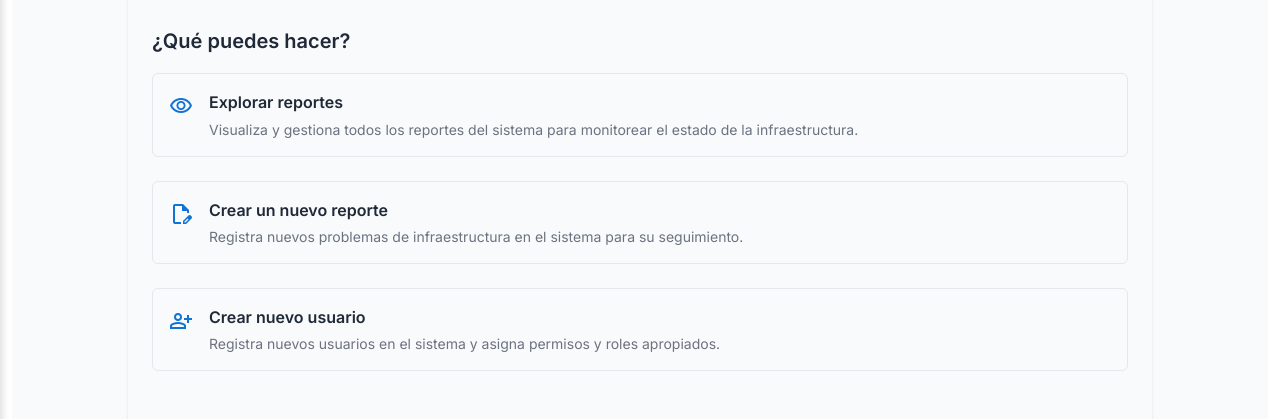
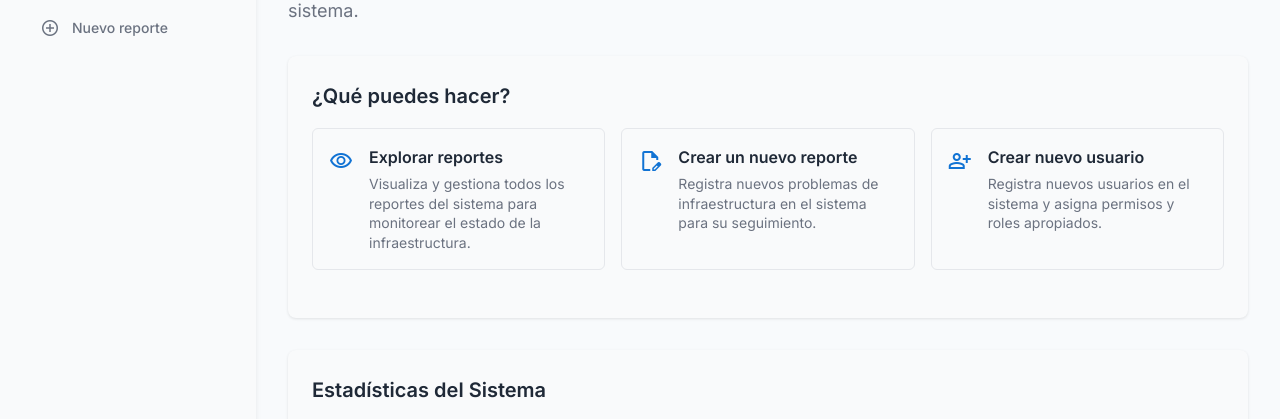
Before and after one commit to Caro-ov/UniReportes, a website: page views/admin-dashboard.html in a window 1280 px wide. Shown: the part 192-611 px from the top of the page. Drawn offline with nearby package versions, Linux system fonts and the light colour scheme; files that its build step writes are made by us from their sources; no server answers; files whose address does not match are found by name.

Commit message:
Fix CRITICAL: Agregar media query a link de responsive.css para que SOLO se aplique en pantallas <= 768px

```diff
--- a/views/admin-dashboard.html
+++ b/views/admin-dashboard.html
@@ -14,7 +14,7 @@
     <!-- CSS - Cargado estáticamente para evitar retrasos -->
     <link rel="stylesheet" href="css/components.css"/>
     <link rel="stylesheet" href="css/admin-dashboard.css"/>
-    <link rel="stylesheet" href="css/responsive.css"/>
+    <link rel="stylesheet" href="css/responsive.css" media="screen and (max-width: 768px)"/>
     <!-- jQuery -->
     <script src="https://code.jquery.com/jquery-3.6.0.min.js"></script>
     <!-- Script de seguridad -->
```
Also changed, not shown: views/admin-settings.html (+1 -1 lines), views/ayuda.html (+1 -1 lines), views/crear-reporte.html (+1 -1 lines), views/crear-usuario.html (+1 -1 lines), views/dashboard.html (+1 -1 lines), views/detalle-reporte-admin.html (+1 -1 lines), views/detalle-reporte.html (+1 -1 lines), views/explorar-reportes.html (+1 -1 lines), views/mis-reportes.html (+1 -1 lines), views/ver-usuarios.html (+1 -1 lines).
